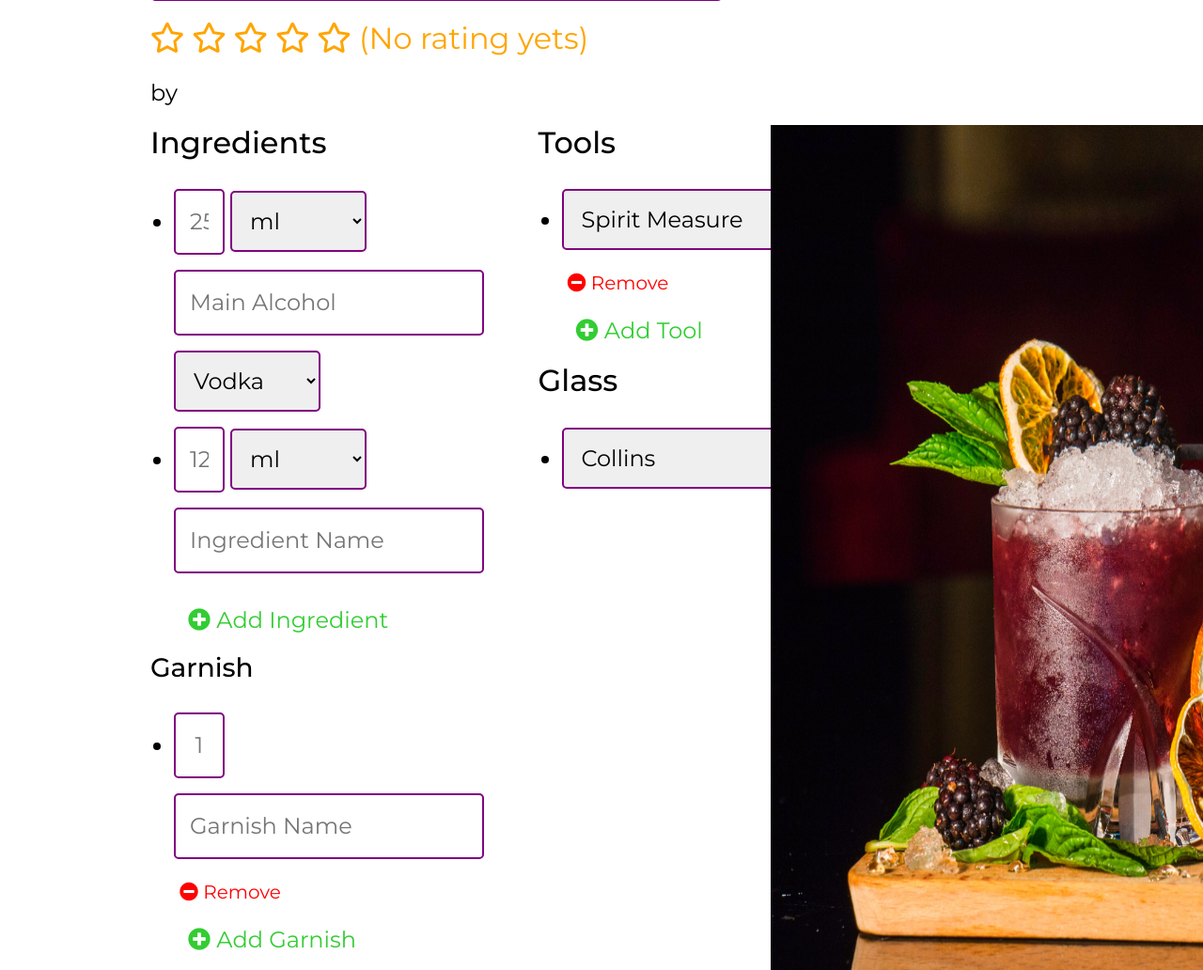
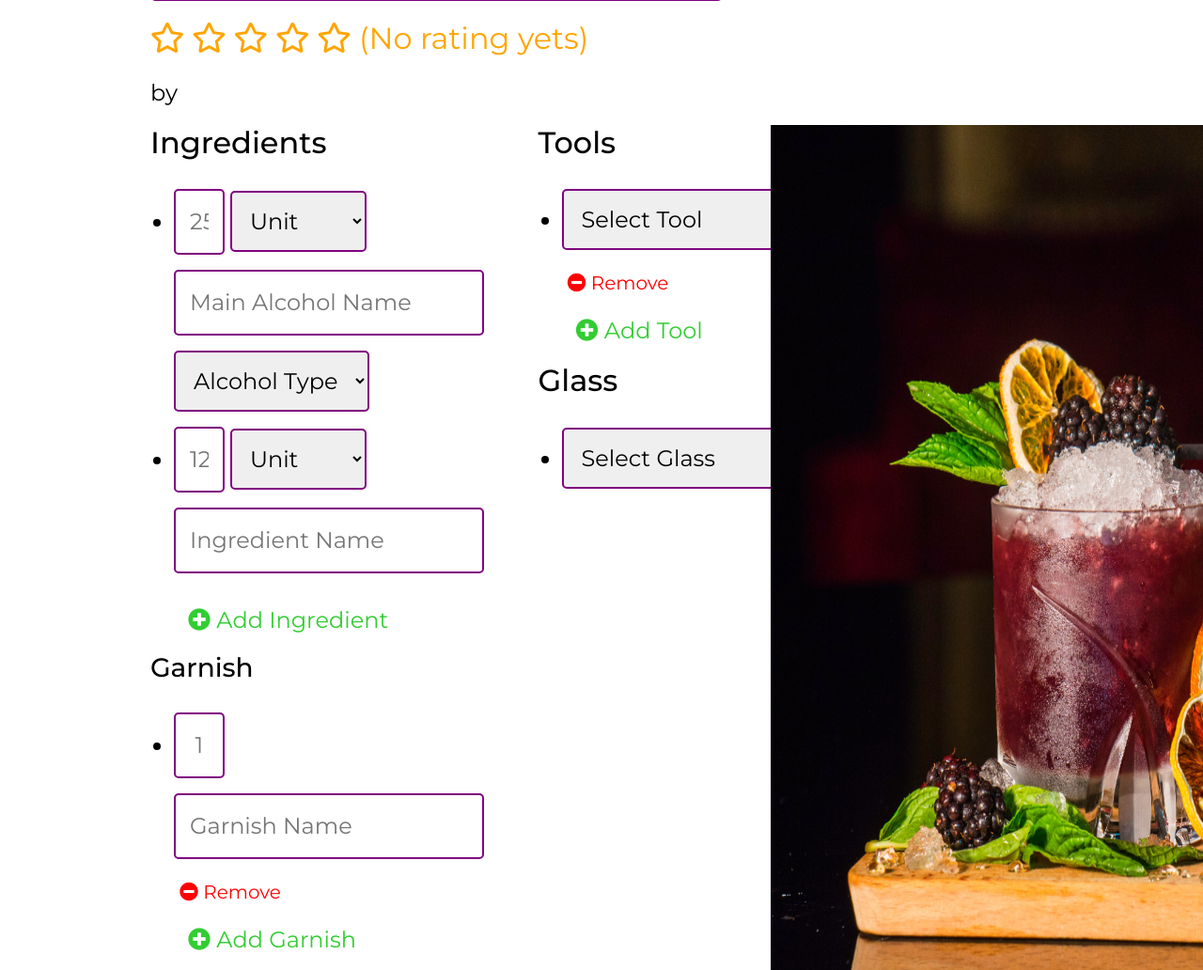
Before and after one commit to LiamDHall/Mixology, a Flask app: page /cocktail-create in a window 1280 px wide; the page is wider, and only the part inside the window is pictured. Shown: the part 261-1293 px from the top of that part at 94% size. Run offline with Flask 2, Linux system fonts and the light colour scheme; data that the repository does not hold is empty; some libraries are stand-ins or nearby versions; some web fonts are replaced.

Commit message:
cocktail-create: Update readability and accessibility

```diff
--- a/templates/cocktail-create.html
+++ b/templates/cocktail-create.html
@@ -3,8 +3,11 @@
     <!--Cocktail Header-->
     <section class="cocktail-header">
         <h1>Cocktail Creation</h1>
+
+        <!--Add Cocktail Form (in the style of view coctail page)-->
         <form id="cocktail-create" class="form-cocktail" action="{{ url_for('cocktail_create') }}" method="POST">
-            <input type="text" name="cocktail-name" class="form-cocktail__input form-cocktail__input--title" id="cocktail-name" placeholder="Enter Cocktail Name" maxlength="20" required>
+            <input type="text" name="cocktail-name" class="form-cocktail__input form-cocktail__input--title" id="cocktail-name"
+                placeholder="Enter Cocktail Name" aria-label="enter cocktail name" maxlength="20" required>
             <i class="cocktail-header__bookmark far fa-bookmark inline-block"></i>
             <div class="cocktail-header__star-rating">
                 <p>
@@ -18,7 +21,7 @@
             </div>
             <p class="cocktail-header__author">by <a href="#">{{ session.user }}</a></p>
 
-        <!--Cocktail Info-->
+            <!--Cocktail Info-->
             <div class="cocktail row">
 
                 <!--Cocktail Ingredients-->
@@ -26,17 +29,30 @@
                     <h2 class="cocktail__item-title">Ingredients</h2>
 
                     <!--2 Hard coded inputs which can't be removed as all must cocktail have at least 2 ingrdients-->
+                    <!--1st Ingredient-->
                     <ul id="cocktail-ingredients" class="cocktail__info">
                         <li class="ingredient">
-                            <input type="text" id="ingredient-amount-1" name="ingredient-amount-1" class="form-cocktail__input form-cocktail__input--amount" pattern="^[0-9.]{0,5}$" maxlength="5" placeholder="25" required>
+
+                            <!--Amount-->
+                            <input type="text" id="ingredient-amount-1" name="ingredient-amount-1" class="form-cocktail__input form-cocktail__input--amount"
+                                pattern="^[0-9.]{0,5}$" maxlength="5" placeholder="25" aria-label="enter amount of main alcohol" required>
+
+                            <!--Unit-->
                             <select id="ingredient-unit-1" name="ingredient-unit-1" class="form-cocktail__input" required>
+                                <option value="" disabled selected hidden>Unit</option>
                                 <option value="ml">ml</option>
                                 <option value="tsp">tsp</option>
                                 <option value="dashes">dash/es</option>
                                 <option value="na">n/a</option>
                             </select>
-                            <input type="text" id="ingredient-name-1" name="ingredient-name-1" class="form-cocktail__input" placeholder="Main Alcohol" required>
-                            <select name="alcohol" id="alcohol" class="form-cocktail__input" required>
+
+                            <!--Name-->
+                            <input type="text" id="ingredient-name-1" name="ingredient-name-1" class="form-cocktail__input" placeholder="Main Alcohol Name"
+                                aria-label="enter name of main alcohol" required>
+
+                            <!--Alcohol Type-->
+                            <select name="alcohol" id="alcohol" class="form-cocktail__input" aria-label="dropdown menu to select alcohol type" required>
+                                <option value="" disabled selected hidden>Alcohol Type</option>
                                 <option value="vodka">Vodka</option>
                                 <option value="whiskey">Whiskey</option>
                                 <option value="gin">Gin</option>
@@ -44,29 +60,56 @@
                                 <option value="tequila">Tequila</option>
                             </select>
                         </li>
+
+                        <!--2nd Ingredient-->
                         <li class="ingredient">
-                            <input type="text" id="ingredient-amount-2" name="ingredient-amount-2" class="form-cocktail__input form-cocktail__input--amount" pattern="^[0-9.]{0,5}$" maxlength="5" placeholder="12.5" required>
-                            <select name="measurement-2" id="measurement-2" class="form-cocktail__input" required>
+
+                             <!--Amount-->
+                            <input type="text" id="ingredient-amount-2" name="ingredient-amount-2" class="form-cocktail__input form-cocktail__input--amount"
+                                pattern="^[0-9.]{0,5}$" maxlength="5" placeholder="12.5" aria-label="enter amount of ingredient" required>
+
+                            <!--Unit-->
+                            <select name="measurement-2" id="measurement-2" class="form-cocktail__input" aria-label="dropdown menu to select a unit type" required>
+                                <option value="" disabled selected hidden>Unit</option>
                                 <option value="ml">ml</option>
                                 <option value="tsp">tsp</option>
                                 <option value="dashes">dash/es</option>
                                 <option value="na">n/a</option>
                             </select>
-                            <input type="text" id="ingredient-name-2" name="ingredient-name-2" class="form-cocktail__input" placeholder="Ingredient Name" required>
+
+                            <!--Name-->
+                            <input type="text" id="ingredient-name-2" name="ingredient-name-2" class="form-cocktail__input" placeholder="Ingredient Name"
+                                aria-label="enter ingredient name" required>
                         </li>
                     </ul>
-                    <button id="add-ingredient" class="cocktail-btn cocktail-btn--add" type="button"><i class="fas fa-plus-circle"></i> Add Ingredient</button>
+
+                    <!--Add Button-->
+                    <button id="add-ingredient" class="cocktail-btn cocktail-btn--add" type="button">
+                        <i class="fas fa-plus-circle"></i> Add Ingredient
+                    </button>
 
                     <!--Cocktail Garnish-->
                     <h3 class="cocktail__item-title">Garnish</h3>
                     <ul id="cocktail-garnish" class="cocktail__info">
                         <li class="garnish">
-                            <input type="text" id="garish-amount-1" name="garish-amount-1" class="form-cocktail__input form-cocktail__input--amount" pattern="^[0-9.]{0,5}$" maxlength="5" placeholder="1" required>
-                            <input type="text" id="garish-name-1" name="garish-name-1" class="form-cocktail__input" placeholder="Garnish Name" required>
-                            <button class="remove-garnish cocktail-btn cocktail-btn--remove" type="button"><i class="fas fa-minus-circle"></i> Remove</button>
+
+                            <!--Amount-->
+                            <input type="text" id="garish-amount-1" name="garish-amount-1" class="form-cocktail__input form-cocktail__input--amount"
+                                pattern="^[0-9.]{0,5}$" maxlength="5" placeholder="1" aria-label="enter garish amount" required>
+
+                            <!--Name-->
+                            <input type="text" id="garish-name-1" name="garish-name-1" class="form-cocktail__input" placeholder="Garnish Name"
+                                aria-label="enter garish name" required>
+
+                            <!--Remove Item Button-->
+                            <button class="remove-garnish cocktail-btn cocktail-btn--remove" type="button">
+                                <i class="fas fa-minus-circle"></i> Remove
+                            </button>
                         </li>
                     </ul>
-                    <button id="add-garnish" class="cocktail-btn cocktail-btn--add" type="button"><i class="fas fa-plus-circle"></i> Add Garnish</button>
+                    <button id="add-garnish" class="cocktail-btn cocktail-btn--add" type="button">
+                        <i class="fas fa-plus-circle"></i> Add Garnish
+                    </button>
                 </div>
 
                 <!--Cocktail Tools-->
@@ -74,7 +117,10 @@
                     <h2 class="cocktail__item-title">Tools</h2>
                     <ul id="cocktail-tools" class="cocktail__info">
                         <li class="tool">
-                            <select name="tool-1" id="tool-1" class="form-cocktail__input" required>
+
+                            <!--Tool Selector-->
+                            <select name="tool-1" id="tool-1" class="form-cocktail__input" aria-label="dropdown to select tool" required>
+                                <option value="" disabled selected hidden>Select Tool</option>
                                 <option value="spirit measure">Spirit Measure</option>
                                 <option value="bar spoon">Bar Spoon</option>
                                 <option value="cocktail shaker & strainer">Cocktail Shaker & Strainer</option>
@@ -84,16 +130,25 @@
                                 <option value="muddler">Muddler</option>
                                 <option value="mixing glass">Mixing Glass</option>
                             </select>
-                            <button class="remove-tool cocktail-btn cocktail-btn--remove" type="button"><i class="fas fa-minus-circle"></i> Remove</button>
+
+                            <!--Remove Tip-->
+                            <button class="remove-tool cocktail-btn cocktail-btn--remove" type="button">
+                                <i class="fas fa-minus-circle"></i> Remove
+                            </button>
                         </li>
                     </ul>
-                    <button id="add-tool" class="cocktail-btn cocktail-btn--add" type="button"><i class="fas fa-plus-circle"></i> Add Tool</button>
+
+                    <!--Add Tool button-->
+                    <button id="add-tool" class="cocktail-btn cocktail-btn--add" type="button">
+                        <i class="fas fa-plus-circle"></i> Add Tool
+                    </button>
 
                     <!--Cocktail Glass-->
                     <h2 class="cocktail__item-title">Glass</h2>
                     <ul class="cocktail__info">
                         <li>
-                            <select name="glass" id="glass" class="form-cocktail__input" required>
+                            <select name="glass" id="glass" class="form-cocktail__input" aria-label="dropdown to select glass" required>
+                                <option value="" disabled selected hidden>Select Glass</option>
                                 <option value="collins">Collins</option>
                                 <option value="martini">Martini</option>
                                 <option value="tumbler">Tumbler</option>
@@ -108,6 +163,8 @@
                     </ul>
 
                 </div>
+
+                <!--Upload Image-->
                 <div class="cocktail__img-contianer col-4">
                     <img class="cocktail__img" src="/static/images/bramble.jpg">
                 </div>
@@ -119,10 +176,15 @@
                     <h2 class="cocktail__item-title">Instructions</h2>
                     <ol id="cocktail-instructions" class="cocktail__info">
                         <li class="instruction">
-                           <textarea id="cocktail-instruction-text-1" name="cocktail-instruction-text-1" class="form-cocktail__input form-cocktail__text-area" rows="3" placeholder="Type Instructions Here" maxlength="400" required></textarea>
+                            <textarea id="cocktail-instruction-text-1" name="cocktail-instruction-text-1" class="form-cocktail__input form-cocktail__text-area"
+                                rows="3" placeholder="Type Instructions Here" maxlength="400" aria-label="enter instruction" required></textarea>
                         </li>
                     </ol>
-                    <button id="add-instruction" class="cocktail-btn cocktail-btn--add clear-both" type="button"><i class="fas fa-plus-circle"></i> Add Instruction</button>
+
+                    <!--Add Instruction Button-->
+                    <button id="add-instruction" class="cocktail-btn cocktail-btn--add clear-both" type="button">
+                        <i class="fas fa-plus-circle"></i> Add Instruction
+                    </button>
                 </div>
 
                 <!--Cocktail Tips-->
@@ -130,17 +192,32 @@
                     <h2 class="cocktail__item-title">Tips</h2>
                     <ul id="cocktail-tips" class="cocktail__info">
                         <li class="form-tip">
-                            <textarea id="cocktail-tip-text-1" name="cocktail-tip-text-1" class="form-cocktail__input form-cocktail__text-area form-cocktail__text-area--tip" rows="3" placeholder="Type your tip here" maxlength="200" required></textarea>
-                            <button class="remove-tip cocktail-btn cocktail-btn--remove float-right" type="button"><i class="fas fa-minus-circle" required></i> Remove</button>
+                            <textarea id="cocktail-tip-text-1" name="cocktail-tip-text-1"
+                                class="form-cocktail__input form-cocktail__text-area form-cocktail__text-area--tip" rows="3" placeholder="Type your tip here"
+                                maxlength="200" aria-label="enter tip" required></textarea>
+
+                            <!--Remove Tip Button-->
+                            <button class="remove-tip cocktail-btn cocktail-btn--remove float-right" type="button">
+                                <i class="fas fa-minus-circle"></i> Remove
+                            </button>
                         </li>
                     </ul>
-                    <button id="add-tip" class="cocktail-btn cocktail-btn--add clear-both" type="button"><i class="fas fa-plus-circle"></i> Add Tip</button>
+
+                    <!--Add Tip Button-->
+                    <button id="add-tip" class="cocktail-btn cocktail-btn--add clear-both" type="button">
+                        <i class="fas fa-plus-circle"></i> Add Tip
+                    </button>
                 </div>
             </div>
             <div class="row">
                 <div class="form-cocktail__submit col-12">
+                    <!--Cancel Add Cocktail-->
                     <a href="{{ url_for('profile') }}" class="cta cta--delete cta---lesser cta--submit">Cancel</a>
+
+                    <!--Save as Draft-->
                     <input type="submit" class="cta cta---greater cta--submit" value="Save For Later">
+
+                    <!--Publish for all users to see-->
                     <input type="submit" class="cta cta--create cta---greater cta--submit" value="Publish">
                 </div>
             </div>
```
